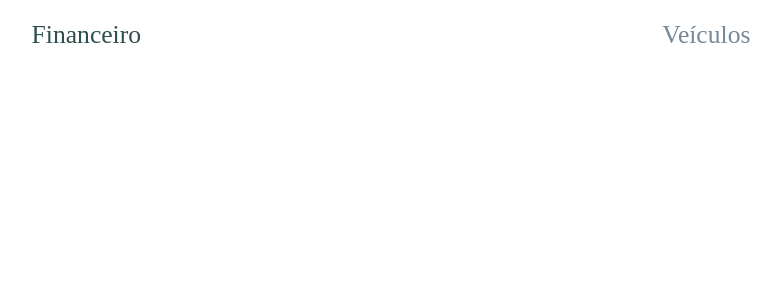
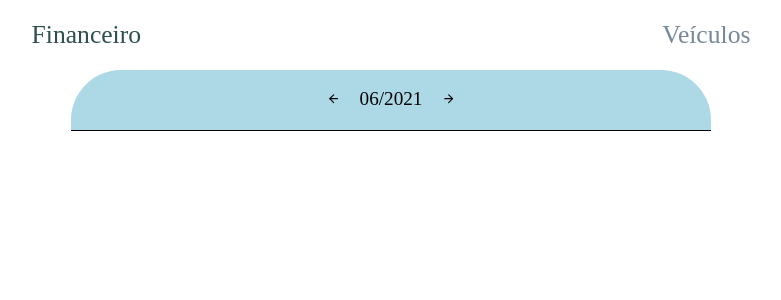
Before and after one commit to MatheusRFilho/Teste-Devnology, a React (Create React App) app in the folder frontend/: page / in a window 1280 px wide. Shown: the top 300 px of the page, without its empty margins (249-1030 px from the left). Built offline with nearby package versions, Linux system fonts and the light colour scheme; no server answers.

Commit message:
Header in financial done

```diff
--- a/frontend/package.json
+++ b/frontend/package.json
@@ -10,6 +10,7 @@
     "moment": "^2.29.1",
     "react": "^17.0.2",
     "react-dom": "^17.0.2",
+    "react-icons": "^4.2.0",
     "react-router-dom": "^5.2.0",
     "react-scripts": "4.0.3",
     "web-vitals": "^1.0.1"
--- /dev/null
+++ b/frontend/src/globalComponents/Financial/index.js
@@ -0,0 +1,77 @@
+import { useEffect, useState } from 'react';
+import api from '../../config/api';
+import moment from 'moment';
+import { FiArrowLeft, FiArrowRight } from 'react-icons/fi';
+
+import './style.css';
+
+const FinancialItem = () => {
+  const [today, setToday] = useState(moment());
+  const [todayFormated, setTodayFormated] = useState(
+    moment().format('MM/YYYY'),
+  );
+
+  const [type, setType] = useState('');
+  const [totalBuy, setTotalBuy] = useState('');
+  const [totalSell, setTotalSell] = useState('');
+  const [value, setValUe] = useState('');
+  const [commission, setCommission] = useState('');
+
+  useEffect(() => {
+    getInjuryProfit();
+  }, [todayFormated]);
+
+  function addDays(date, days) {
+    var result = new Date(date);
+    result.setDate(result.getDate() + days);
+    return result;
+  }
+
+  function decDays(date, days) {
+    var result = new Date(date);
+    result.setDate(result.getDate() - days);
+    return result;
+  }
+
+  const handleDecreaseDay = () => {
+    const newDate = decDays(today, 30);
+    setToday(newDate);
+    setTodayFormated(moment(newDate).format('MM/YYYY'));
+  };
+
+  const handleAddDay = () => {
+    const newDate = addDays(today, 30);
+    setToday(newDate);
+    setTodayFormated(moment(newDate).format('MM/YYYY'));
+  };
+
+  const getInjuryProfit = async () => {
+    try {
+      const { data } = await api.get(`history/${todayFormated}`);
+      setType(data.type);
+      setCommission(data.commission);
+      setTotalBuy(data.totalBuy);
+      setTotalSell(data.totalSell);
+      setValUe(data.value);
+      console.log(data);
+    } catch (error) {
+      console.log(error);
+    }
+  };
+
+  return (
+    <div className="container">
+      <div className="header">
+        <button type="button" className="button" onClick={handleDecreaseDay}>
+          <FiArrowLeft />
+        </button>
+        <p className="formatedDate">{todayFormated}</p>
+        <button type="button" className="button" onClick={handleAddDay}>
+          <FiArrowRight />
+        </button>
+      </div>
+    </div>
+  );
+};
+
+export default FinancialItem;
--- /dev/null
+++ b/frontend/src/globalComponents/Financial/style.css
@@ -0,0 +1,44 @@
+.container {
+  display: flex;
+  justify-content: center;
+  align-content: center;
+}
+
+
+.header {
+  flex-direction: row;
+  display: flex;
+
+  justify-content: center;
+  background-color: lightblue;
+
+  width: 50%;
+  padding-top: 20px;
+  padding-bottom: 20px;
+
+  border-bottom: 1px solid black;
+  border-top-left-radius: 50px;
+  border-top-right-radius: 50px;
+
+}
+
+.button {
+  background-color: lightblue;
+  border: none;
+  cursor: pointer;
+  height: 20px;
+  width: 20px;
+  border-radius: 50px;
+  justify-content: center;
+}
+
+.button:hover {
+  background-color: darkcyan;
+}
+
+.formatedDate {
+  font-size: 1.2rem;
+  margin-top: -0.1rem;
+  margin-left: 1rem;
+  margin-right: 1rem;
+}
--- a/frontend/src/globalComponents/NavBar/Navbar.js
+++ b/frontend/src/globalComponents/NavBar/Navbar.js
@@ -1,4 +1,3 @@
-import { useEffect } from 'react';
 import './NavBar.css';
 
 const NavBar = ({ activeItem }) => {
--- a/frontend/src/pages/financial/index.js
+++ b/frontend/src/pages/financial/index.js
@@ -1,38 +1,11 @@
-import { useEffect, useState } from 'react';
-import api from '../../config/api';
-import moment from 'moment';
-
 import NavBar from '../../globalComponents/NavBar/Navbar';
+import FinancialItem from '../../globalComponents/Financial';
 
 const Financial = () => {
-  const [today, setToday] = useState(moment().format('MM/YYYY'));
-
-  const [type, setType] = useState('');
-  const [totalBuy, setTotalBuy] = useState('');
-  const [totalSell, setTotalSell] = useState('');
-  const [value, setValUe] = useState('');
-  const [commission, setCommission] = useState('');
-
-  useEffect(() => {
-    getInjuryProfit();
-  }, [today]);
-
-  const getInjuryProfit = async () => {
-    try {
-      const { data } = await api.get(`history/${today}`);
-      setType(data.type);
-      setCommission(data.commission);
-      setTotalBuy(data.totalBuy);
-      setTotalSell(data.totalSell);
-      setValUe(data.value);
-    } catch (error) {
-      console.log(error);
-    }
-  };
-
   return (
     <>
       <NavBar activeItem={'financial'}></NavBar>
+      <FinancialItem />
     </>
   );
 };
```
Also changed, not shown: 1 other file (tests, documents, lock files or other folders).
